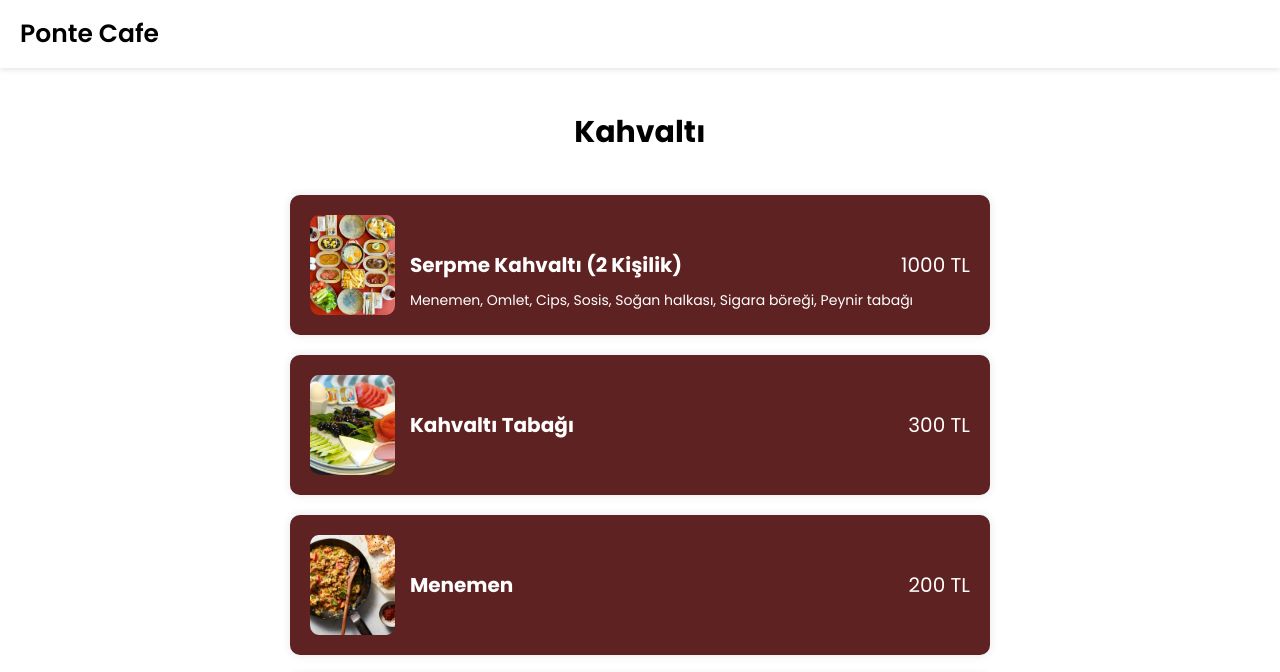
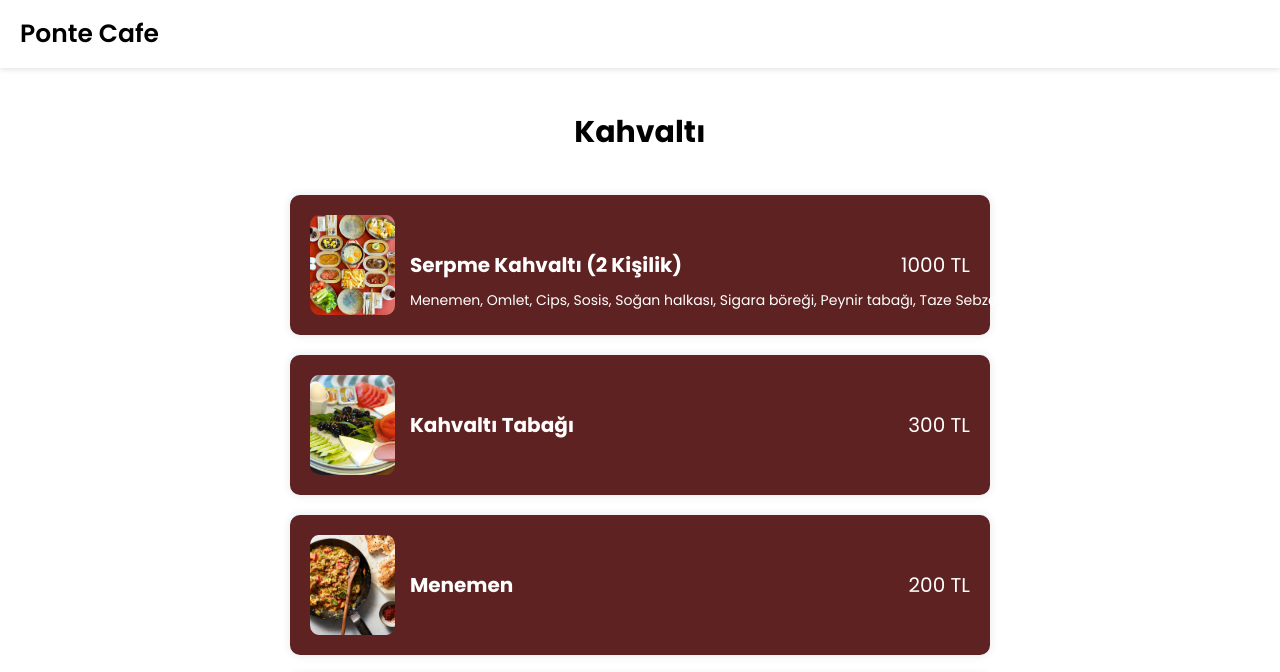
Before and after one commit to pontebutikotel/pontebutikotel.github.io, a plain HTML site: page kahvalti.html in a window 1280 px wide. Shown: the top 672 px of the page. Drawn offline with nearby package versions, Linux system fonts and the light colour scheme.

Commit message:
Update kahvalti.html

```diff
--- a/kahvalti.html
+++ b/kahvalti.html
@@ -22,7 +22,7 @@
                 </div>
                 <div class="content">
                     <h4>Serpme Kahvaltı (2 Kişilik)</h4>
-                    <p>Menemen, Omlet, Cips, Sosis, Soğan halkası, Sigara böreği, Peynir tabağı</p>
+                    <p>Menemen, Omlet, Cips, Sosis, Soğan halkası, Sigara böreği, Peynir tabağı, Taze Sebze</p>
                     <span>1000 TL</span>
                 </div>
             </div>
```
